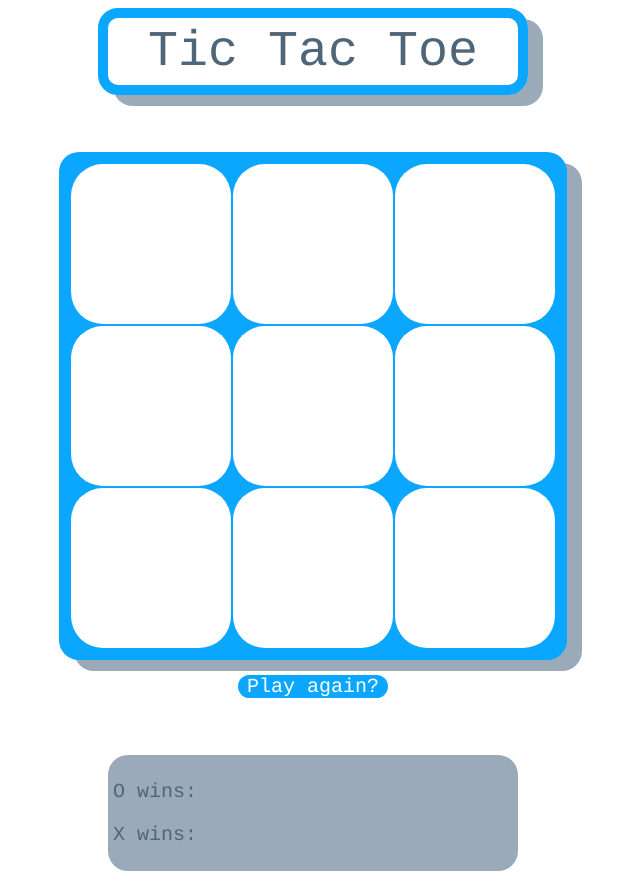
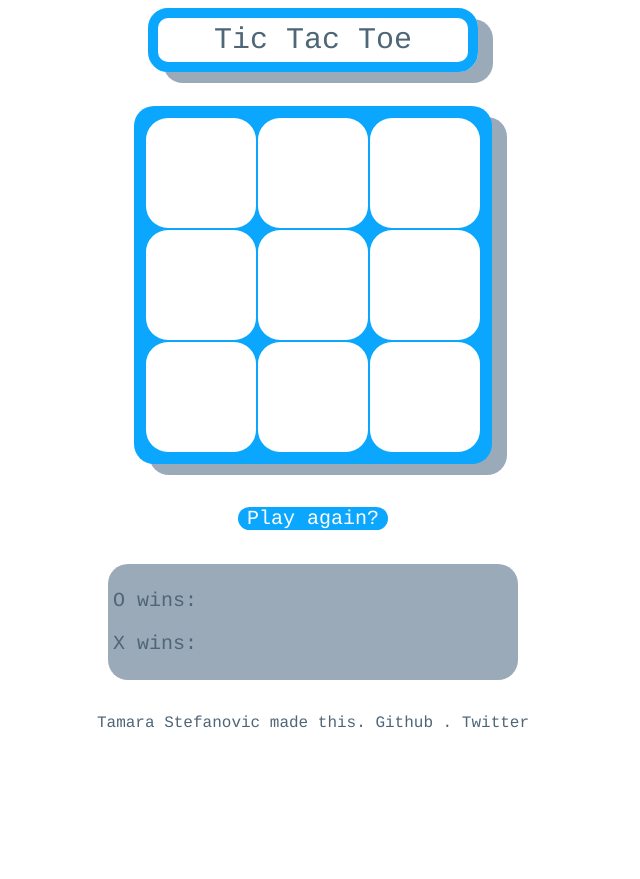
Before and after one commit to sofanisba/jquery_tictactoe, a plain HTML site: page index.html in a window 1280 px wide. Shown: the whole page, without its empty margins (327-967 px from the left). After the commit the page ends 800 px from the top, so only its background shows below. Drawn offline with nearby package versions, Linux system fonts and the light colour scheme.

Commit message:
add footer

```diff
--- a/index.html
+++ b/index.html
@@ -4,7 +4,7 @@
   <meta charset="UTF-8">
   <title>Tic Tac Toe</title>
   <link rel="stylesheet" href="styles.css">
-  <script src="https://ajax.googleapis.com/ajax/libs/jquery/1.12.0/jquery.min.js"></script>
+  <script src="//ajax.googleapis.com/ajax/libs/jquery/1.12.0/jquery.min.js"></script>
   <script type="text/javascript" src='script.js'></script>
 </head>
 <body>
@@ -28,7 +28,7 @@
     </tr>
   </table>
 </div>
-<br>
+<br><br>
 <div class="playAgain">
   Play again?
 </div>
@@ -36,8 +36,8 @@
 <div class="winners">
   <p id='o'>O wins:</p>
   <p id='x'>X wins:</p>
-
 </div>
-
+<br>
+<footer>Tamara Stefanovic made this.  <a href = 'https://github.com/sofanisba'>Github</a> . <a href="https://twitter.com/sofanisba">Twitter</a></footer>
 </body>
 </html>
--- a/styles.css
+++ b/styles.css
@@ -1,14 +1,14 @@
 body{
   font-family: Rockwell, 'Courier Bold', Courier, Georgia, serif;
   text-align: center;
-  font-size: 50px;
+  font-size: 30px;
 }
 header{
   display:inline-block;
   border: 10px solid rgb(11, 166, 254);
   border-radius: 20px;
   padding: 5px;
-  width:400px;
+  width:300px;
   color: rgb(79, 102, 120);
   box-shadow:15px 11px 0px 0px rgba(11, 50, 83, 0.41);
 }
@@ -55,11 +55,25 @@ td{
   background-color: white;
   border-radius: 20%;
   padding: 5px;
-  width: 150px;
-  height: 150px;
+  width: 100px;
+  height: 100px;
   text-align: center;
   color: rgb(79, 102, 120);
-  font-size: 100px;
+  font-size: 75px;
   font-family: Rockwell, 'Courier Bold', Courier, Georgia, serif;
   cursor: crosshair;
 }
+footer{
+  font-size: 16px;
+  color: rgb(79, 102, 120);
+}
+a{
+  color: rgb(79, 102, 120);
+  text-decoration: none;
+}
+a:hover{
+  background-color:rgb(11, 166, 254);
+  border-radius:5px;
+  color: white;
+
+}
```
Also changed, not shown: firebase.json (added).
